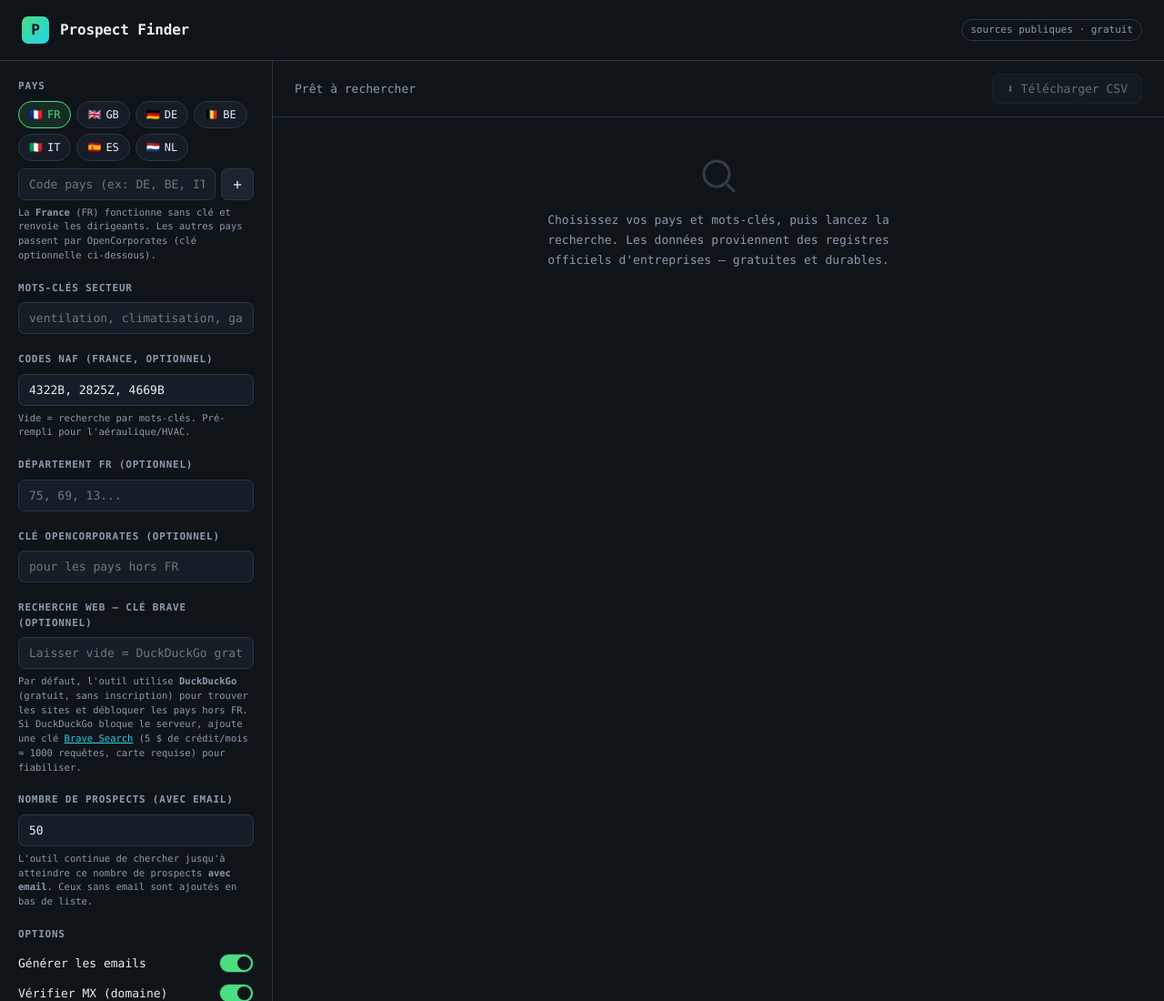
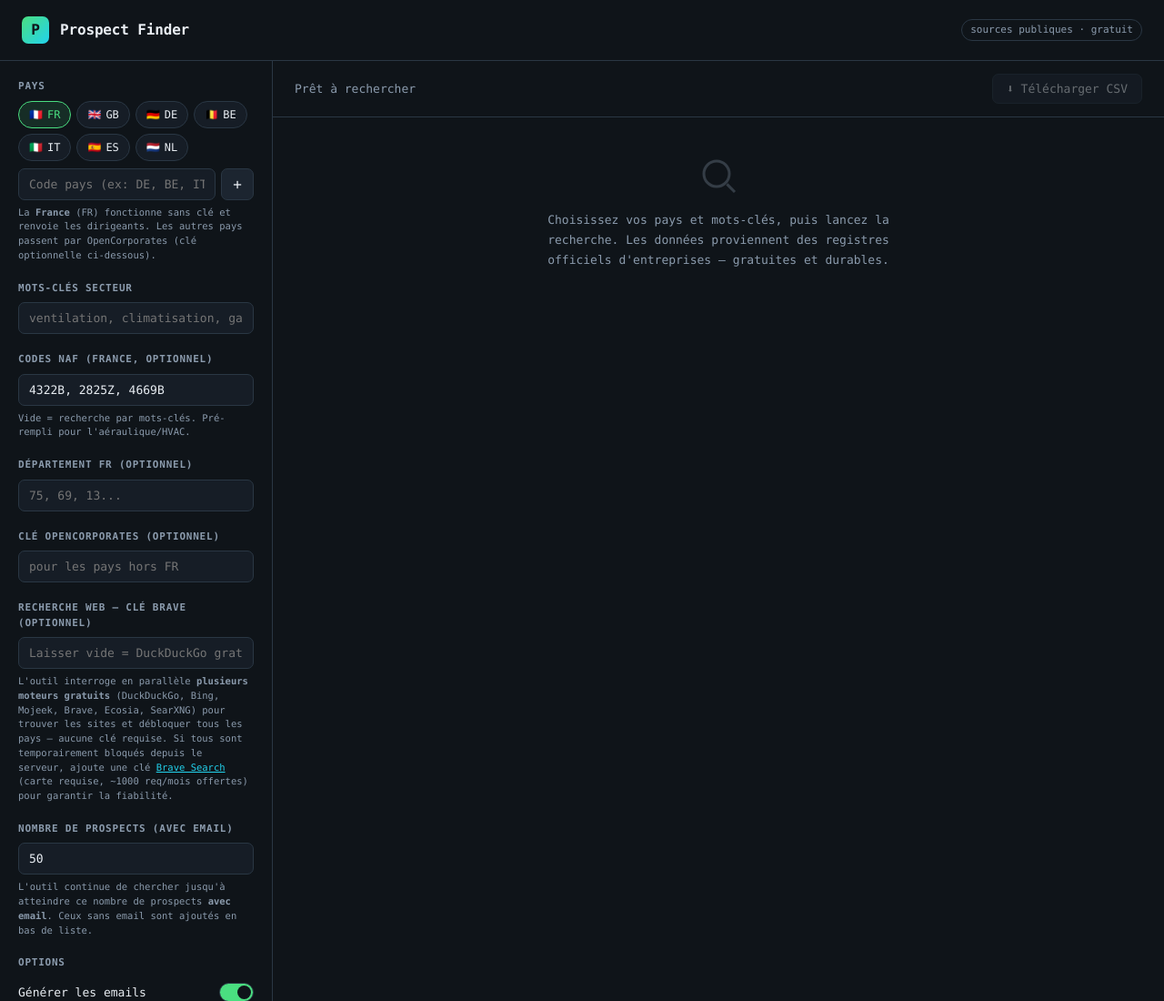
Before and after one commit to SofienMiyagi/Prospect-search, a website: page index.html in a window 1280 px wide. Shown: the top 1100 px of the page at 91% size. Drawn offline with Linux system fonts and the light colour scheme.

Commit message:
Méta-moteur multi-recherche (DuckDuckGo, Bing, Mojeek, Brave, Ecosia, SearXNG) (index.html)

```diff
--- a/index.html
+++ b/index.html
@@ -113,7 +113,7 @@
       <div class="field">
         <label>Recherche web — clé Brave (optionnel)</label>
         <input type="text" id="braveKey" placeholder="Laisser vide = DuckDuckGo gratuit">
-        <div class="hintsmall">Par défaut, l'outil utilise <b>DuckDuckGo</b> (gratuit, sans inscription) pour trouver les sites et débloquer les pays hors FR. Si DuckDuckGo bloque le serveur, ajoute une clé <a href="https://api-dashboard.search.brave.com/" target="_blank">Brave Search</a> (5 $ de crédit/mois ≈ 1000 requêtes, carte requise) pour fiabiliser.</div>
+        <div class="hintsmall">L'outil interroge en parallèle <b>plusieurs moteurs gratuits</b> (DuckDuckGo, Bing, Mojeek, Brave, Ecosia, SearXNG) pour trouver les sites et débloquer tous les pays — aucune clé requise. Si tous sont temporairement bloqués depuis le serveur, ajoute une clé <a href="https://api-dashboard.search.brave.com/" target="_blank">Brave Search</a> (carte requise, ~1000 req/mois offertes) pour garantir la fiabilité.</div>
       </div>
 
       <div class="field">
```
